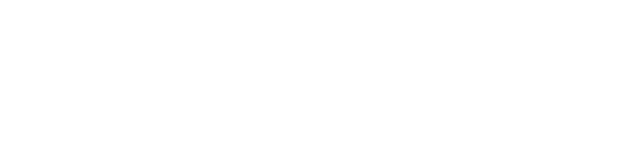
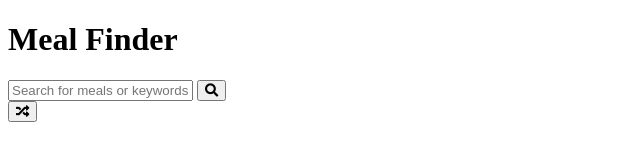
Before and after one commit to pchelka84/meal-finder, a plain HTML site: page index.html in a window 1280 px wide. Shown: the whole page, without its empty margins (0-640 px from the left). Drawn offline with Linux system fonts and the light colour scheme.

Commit message:
Adding markup

```diff
--- a/index.html
+++ b/index.html
@@ -9,6 +9,25 @@
   <title>Meal Finder</title>
 </head>
 <body>
+  <div class="contanier">
+    <h1>Meal Finder</h1>
+    <div class="flex">
+      <form id="submit" class="flex">
+        <input type="text" id="search" placeholder="Search for meals or keywords">
+        <button class="search-btn" type="submit">
+          <i class="fas fa-search"></i>
+        </button>
+      </form>
+
+      <button class="random-btn" id="random">
+        <div class="fas fa-random"></div>
+      </button>
+    </div>
+
+    <div id="result-heading"></div>
+    <div id="meals" class="meals"></div>
+    <div id="single-Meal"></div>
+  </div>
   <script src="script.js"></script>
 </body>
 </html>
```
